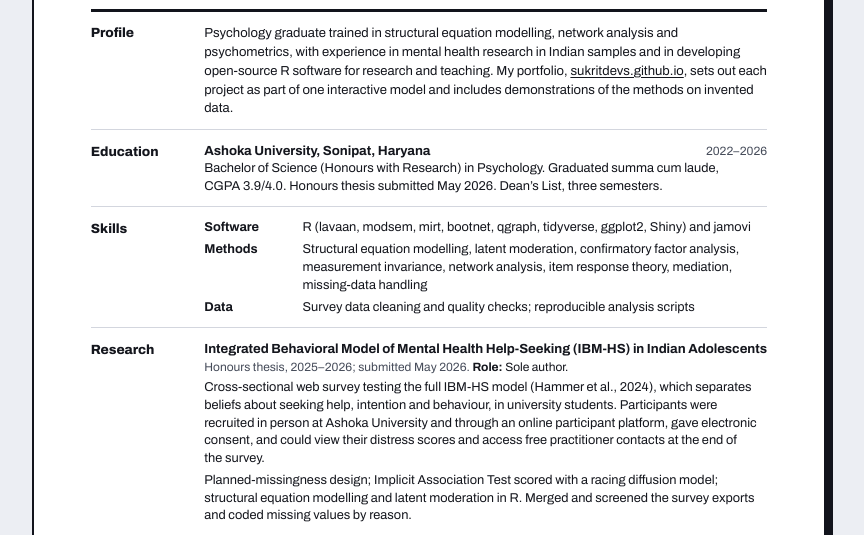
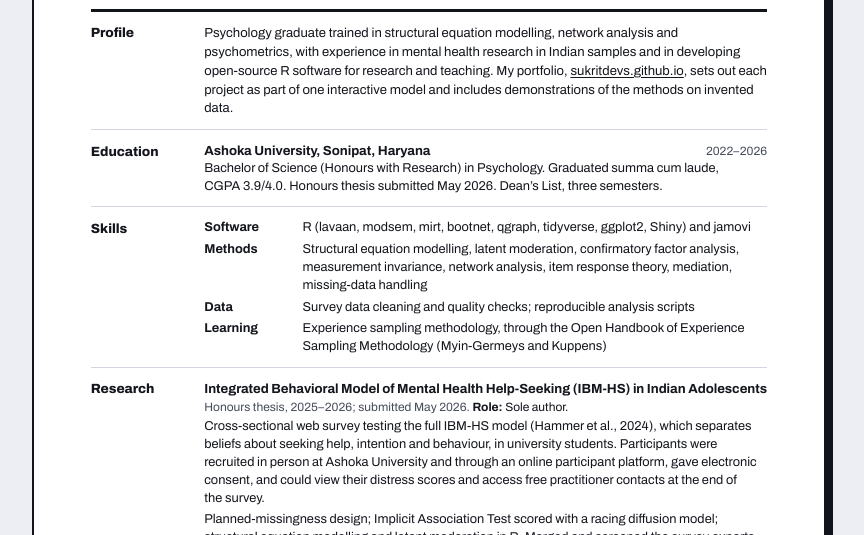
Before and after one commit to sukritdevs/sukritdevs.github.io, a plain HTML site: page resume/index.html in a window 1280 px wide. Shown: the part 237-772 px from the top of the page, without its empty margins (211-1075 px from the left). Drawn offline with Linux system fonts and the light colour scheme.

Commit message:
Add a Learning row to the resume for the experience sampling handbook

```diff
--- a/resume/index.html
+++ b/resume/index.html
@@ -139,6 +139,7 @@
       <dt>Software</dt><dd>R (lavaan, modsem, mirt, bootnet, qgraph, tidyverse, ggplot2, Shiny) and jamovi</dd>
       <dt>Methods</dt><dd>Structural equation modelling, latent moderation, confirmatory factor analysis, measurement invariance, network analysis, item response theory, mediation, missing-data handling</dd>
       <dt>Data</dt><dd>Survey data cleaning and quality checks; reproducible analysis scripts</dd>
+      <dt>Learning</dt><dd>Experience sampling methodology, through the Open Handbook of Experience Sampling Methodology (Myin-Germeys and Kuppens)</dd>
     </dl>
   </section>
 
```
Also changed, not shown: 1 other file.
